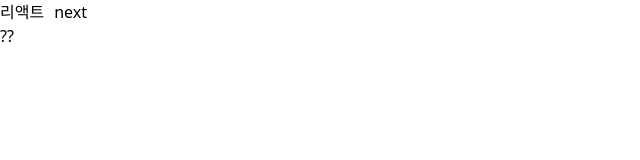
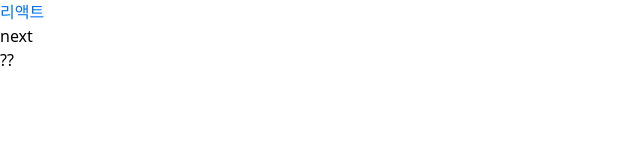
Before and after one commit to jumib/next-level, a Next.js app: page / in a window 1280 px wide. Shown: the top 160 px of the page, without its empty margins (0-640 px from the left). Built offline with nearby package versions, Linux system fonts and the light colour scheme.

Commit message:
[테일윈드] point color 지정 및 screen 사이즈 지정

```diff
--- a/app/layout.tsx
+++ b/app/layout.tsx
@@ -8,8 +8,8 @@
   return (
     <html>
       <body>
-        <ul className="flex list-none">
-            <li className="pr-[10px]">리액트</li>
+        <ul className="md:flex lg:block sm:block list-none">
+            <li className="pr-[10px] text-point-color-light">리액트</li>
             <li className="pr-[10px]">next</li>
         </ul>
       {children}
--- a/tailwind.config.ts
+++ b/tailwind.config.ts
@@ -8,6 +8,21 @@
   ],
   theme: {
     extend: {
+      screens: {
+        'sm': '640px',
+        'md': '768px',
+        'lg': '1024px',
+      },
+      colors: {
+        'point-color': {
+          'light' : '#0072F5',
+          'dark' : '#333'
+        },
+        'font-color':{
+          'light' : '#171717',
+          'dark': '#fff'
+        }
+      },
       backgroundImage: {
         'gradient-radial': 'radial-gradient(var(--tw-gradient-stops))',
         'gradient-conic':
```
